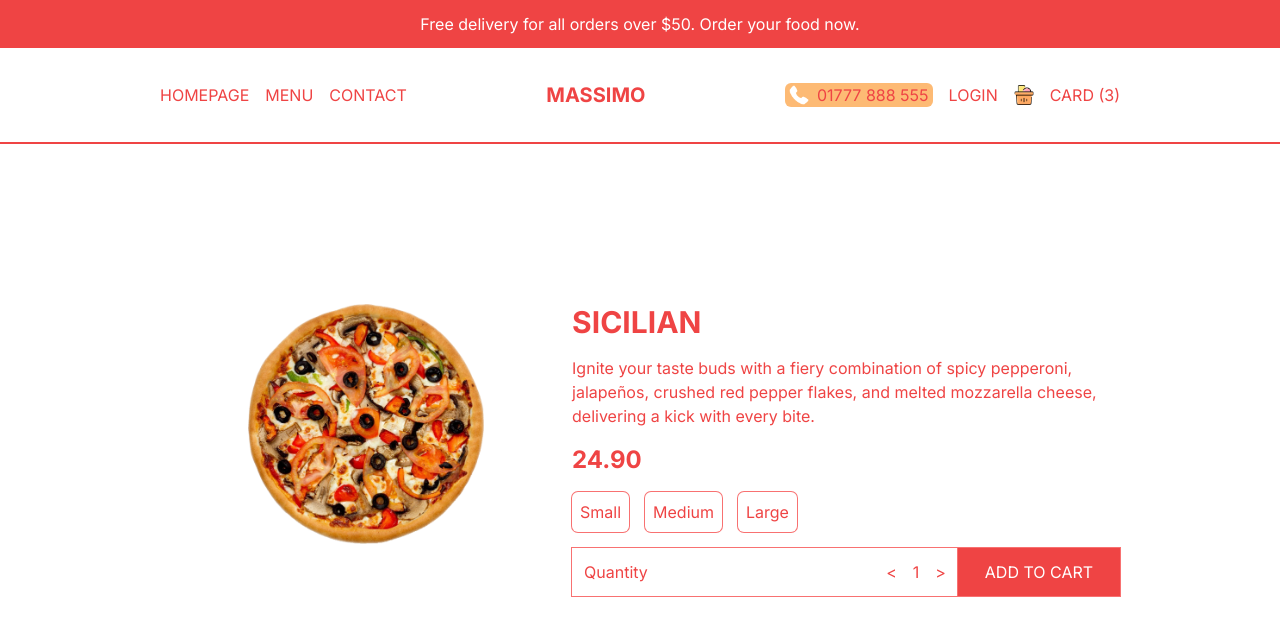
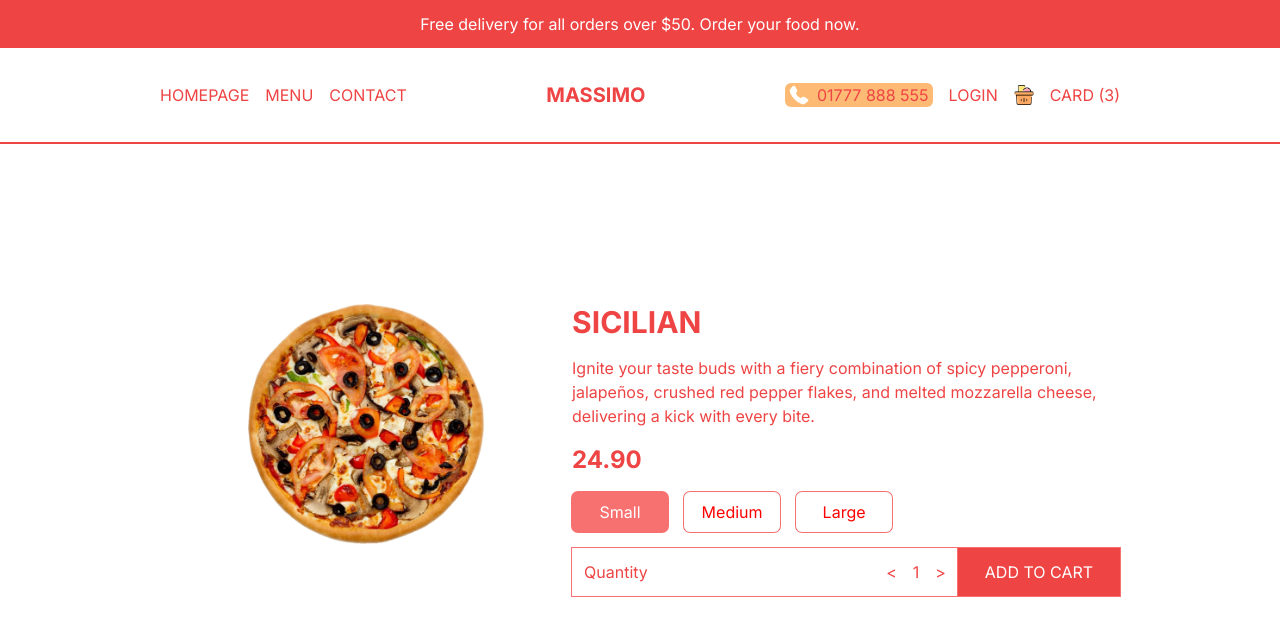
Before and after one commit to MajaPetkova/food-delivery-app, a Next.js app: page /product/1 in a window 1280 px wide. Shown: the top 636 px of the page. Built offline with nearby package versions, Linux system fonts and the light colour scheme.

Commit message:
Add states for  price, quantity and selected item and handlers and style

```diff
--- a/src/components/Price.tsx
+++ b/src/components/Price.tsx
@@ -1,5 +1,5 @@
 "use client";
-import React from "react";
+import React, { useState } from "react";
 
 type Props = {
   price: number;
@@ -7,12 +7,28 @@ type Props = {
   options?: { title: string; additionalPrice: number };
 };
 const Price = ({ price, id, options }) => {
+  const [totalPrice, setTotalPrice] = useState(price);
+  const [quantity, setQuantity] = useState(1);
+  const [selectedItem, setSelectedItem] = useState(0);
+
   return (
     <div className="flex flex-col gap-4">
-      <h2 className="text-2xl font-bold">{price.toFixed(2)}</h2>
+      <h2 className="text-2xl font-bold">{totalPrice.toFixed(2)}</h2>
       {/* Options Container  */}
       <div className="flex gap-4">
-       { options.map((x) => (<button key={x.title} className="ring-1 ring-red-400 rounded-md p-2">{x.title}</button>))}
+        {options.map((x, index) => (
+          <button
+            key={x.title}
+            className="ring-1 ring-red-400 rounded-md p-2 min-w-[6rem]"
+            style={{
+              background: selectedItem === index ? "rgb(248 113 113" : "white",
+              color: selectedItem === index ? "white" : "red",
+            }}
+            onClick={() => setSelectedItem(index)}
+          >
+            {x.title}
+          </button>
+        ))}
       </div>
       {/* Quantity and add Button Container  */}
       <div className="flex justify-between items-center">
@@ -20,13 +36,20 @@ const Price = ({ price, id, options }) => {
         <div className="flex justify-between w-full p-3 ring-1 ring-red-400 ">
           <span>Quantity</span>
           <div className="flex gap-4 items-center">
-            <button>{"<"}</button>
-            <span>1</span>
-            <button>{">"}</button>
+            <button
+              onClick={() => setQuantity((prev) => (prev <= 1 ?  1 : prev - 1))}
+            >
+              {"<"}
+            </button>
+            <span>{quantity}</span>
+            <button onClick={() => setQuantity((prev) => prev + 1)}>
+              {">"}
+            </button>
           </div>
         </div>
         {/* Cart Button  */}
-        <button className="uppercase bg-red-500 w-56 text-white p-3 ring-1 ring-red-400">Add to Cart
+        <button className="uppercase bg-red-500 w-56 text-white p-3 ring-1 ring-red-400">
+          Add to Cart
         </button>
       </div>
     </div>
```
